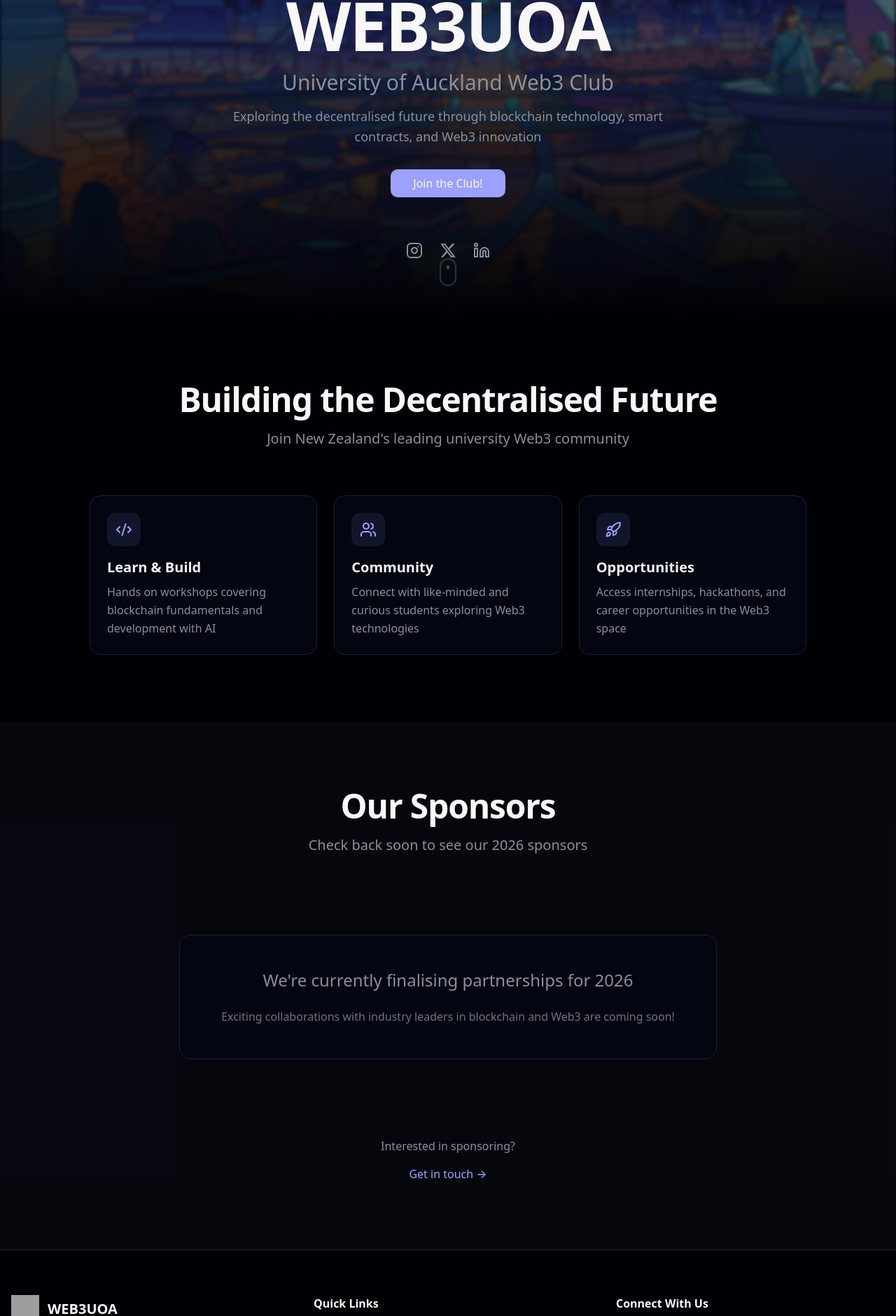
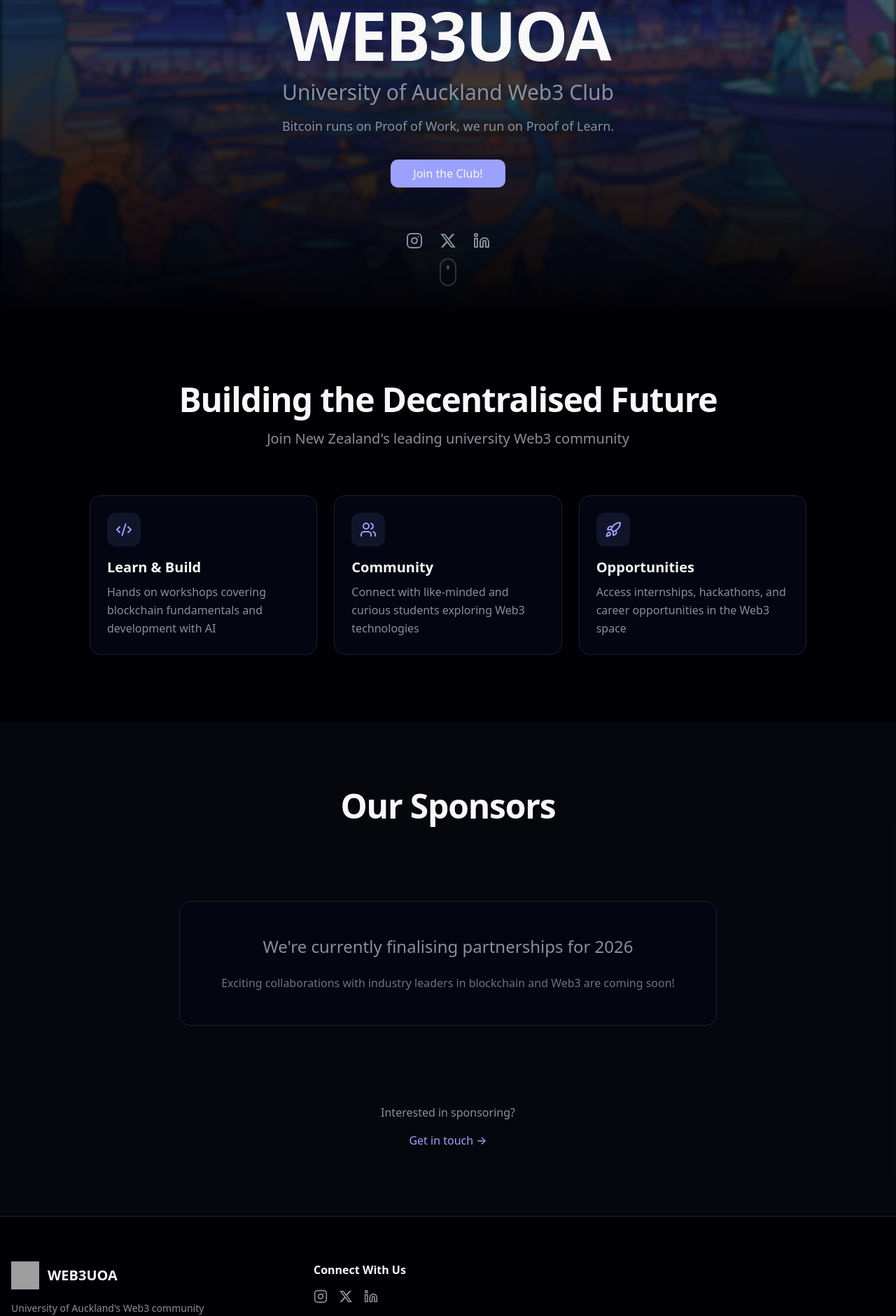
Before and after one commit to ck0x/web3uoa, a React (Vite) app: page / in a window 1280 px wide. Shown: the part 349-2230 px from the top of the page at 70% size. Built offline with nearby package versions, Linux system fonts and the light colour scheme; grey boxes are pictures that could not be loaded.

Commit message:
fix: update footer and hero component descriptions, remove outdated sponsor message

```diff
--- a/src/components/footer.tsx
+++ b/src/components/footer.tsx
@@ -16,12 +16,12 @@ export function Footer() {
               <span className="text-xl font-bold">WEB3UOA</span>
             </div>
             <p className="text-sm text-muted-foreground leading-relaxed">
-              University of Auckland's premier Web3 and blockchain community
+              University of Auckland's Web3 community
             </p>
           </div>
 
           {/* Quick links */}
-          <div className="space-y-4">
+          {/* <div className="space-y-4">
             <h3 className="font-semibold">Quick Links</h3>
             <ul className="space-y-2 text-sm text-muted-foreground">
               <li>
@@ -45,7 +45,7 @@ export function Footer() {
                 </a>
               </li>
             </ul>
-          </div>
+          </div> */}
 
           {/* Social and contact */}
           <div className="space-y-4">
--- a/src/components/hero.tsx
+++ b/src/components/hero.tsx
@@ -79,8 +79,7 @@ export function Hero() {
               University of Auckland Web3 Club
             </p>
             <p className="text-base md:text-lg text-muted-foreground max-w-2xl mx-auto leading-relaxed">
-              Exploring the decentralised future through blockchain technology,
-              smart contracts, and Web3 innovation
+              Bitcoin runs on Proof of Work, we run on Proof of Learn.
             </p>
           </div>
 
--- a/src/components/sponsors.tsx
+++ b/src/components/sponsors.tsx
@@ -6,9 +6,6 @@ export function Sponsors() {
           <h2 className="text-4xl md:text-5xl font-bold tracking-tight">
             Our Sponsors
           </h2>
-          <p className="text-lg md:text-xl text-muted-foreground max-w-2xl mx-auto leading-relaxed">
-            Check back soon to see our 2026 sponsors
-          </p>
         </div>
 
         <div className="max-w-3xl mx-auto text-center py-12">
```
